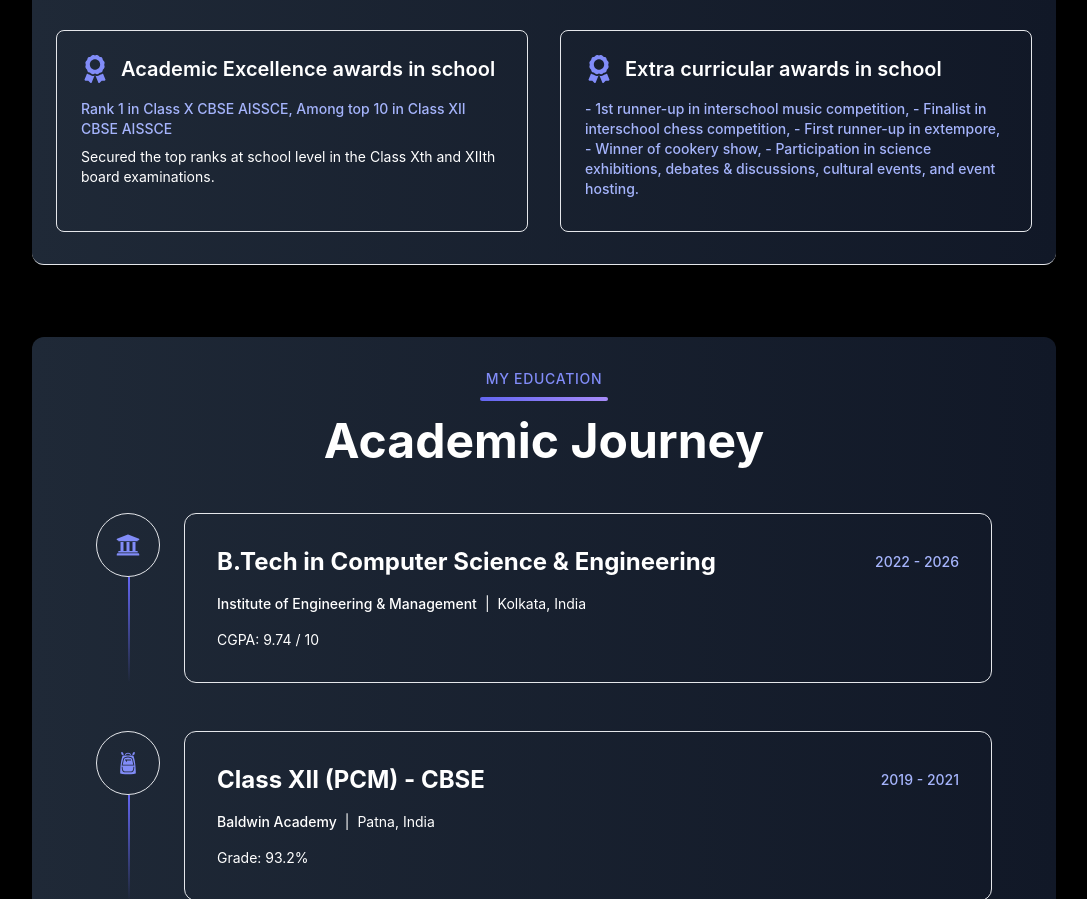
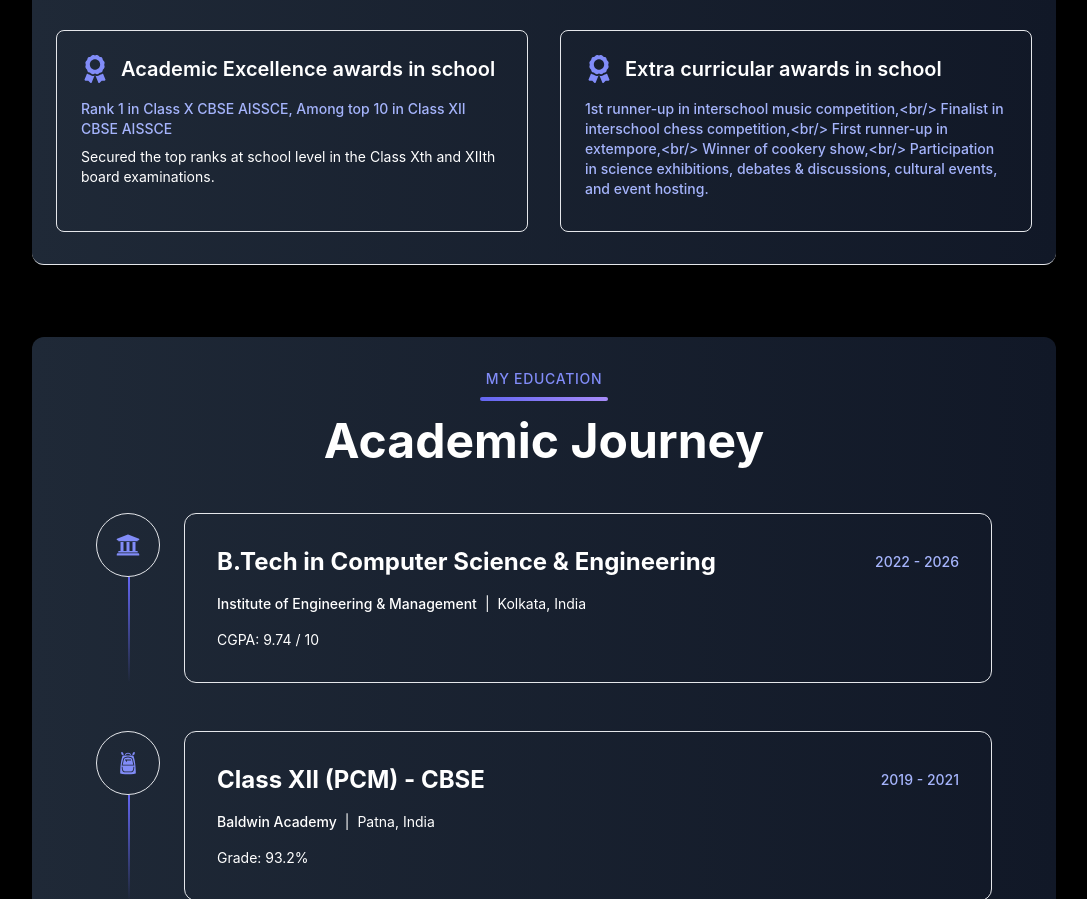
Before and after one commit to pri998/My-Portfolio, a React (Vite) app: page / in a window 1280 px wide. Shown: the part 3302-4201 px from the top of the page, without its empty margins (96-1183 px from the left). Built offline with nearby package versions, Linux system fonts and the light colour scheme.

Commit message:
update achievements

```diff
--- a/src/components/Achievements.jsx
+++ b/src/components/Achievements.jsx
@@ -58,7 +58,7 @@ const achievementData = [
   },
   {
     title: "Extra curricular awards in school",
-    subtitle: "- 1st runner-up in interschool music competition,\n- Finalist in interschool chess competition,\n- First runner-up in extempore,\n- Winner of cookery show,\n- Participation in science exhibitions, debates & discussions, cultural events, and event hosting.",
+    subtitle: "1st runner-up in interschool music competition,<br/> Finalist in interschool chess competition,<br/> First runner-up in extempore,<br/> Winner of cookery show,<br/> Participation in science exhibitions, debates & discussions, cultural events, and event hosting.",
     description:
       " ",
   },
```
